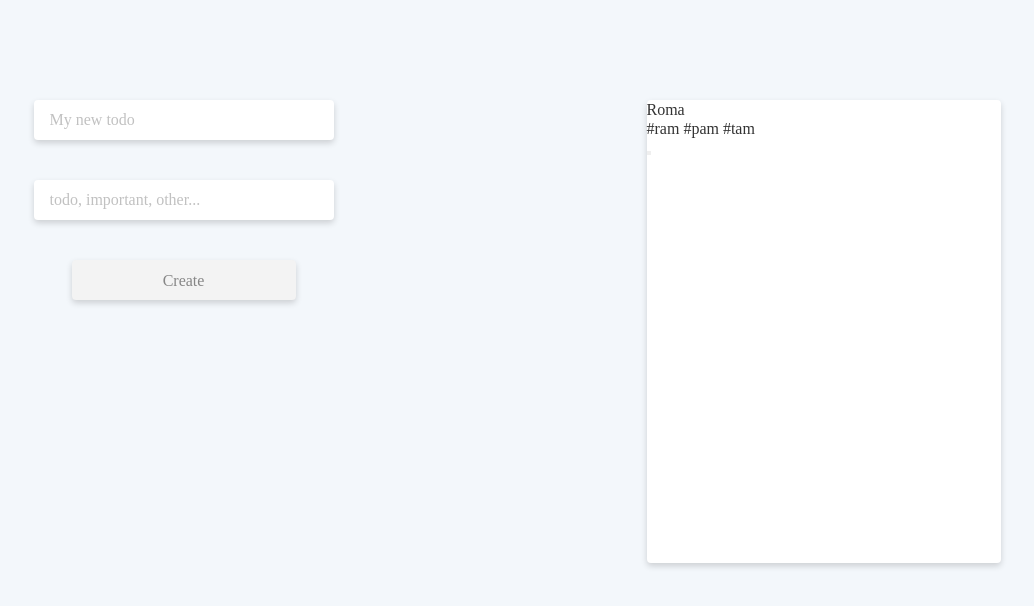
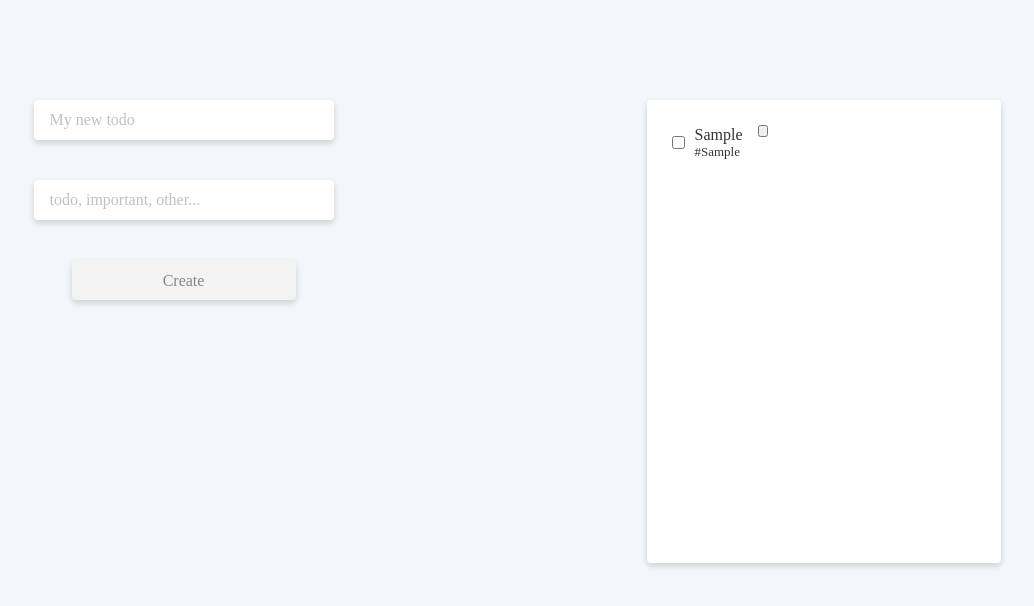
Before and after one commit to RomanFjur/ToDo, a plain HTML site: page index.html in a window 1280 px wide. Both pictures are taken after typing "Sample", "Sample" into the empty fields and a click on the button "Create". Shown: the whole page, without its empty margins (123-1157 px from the left). Drawn offline with Linux system fonts and the light colour scheme.

Commit message:
fix(script.js, style.css): fix getter and setter in ToDoList

```diff
--- a/script.js
+++ b/script.js
@@ -57,7 +57,9 @@ class ToDoForm {
     this.tagsInput.value = '';
   }
 
-  setOnSubmit(arr) {
+  setOnSubmit(obj) {
+    let arr = [];
+    arr.push(obj);
     toDoList.addToDoItem(arr);
   }
 }
@@ -72,14 +74,19 @@ class ToDoList {
     this.rootElement.append(list);
     this.list = list;
 
-    this.toDoItems = [{name: 'Roma', tags: 'ram, pam, tam'}];
-    this.renderToDoItem();
+    this.toDoItems = [...initialState];
   }
 
   // все равно не работает =(
-  // set toDoItems(value) {
-  //   this.checkIsEmpty();
-  // }
+
+  get toDoItems (){
+    return this._toDoItems;
+  }
+
+  set toDoItems(value) {
+    this._toDoItems = value;
+    this.checkIsEmpty();
+  }
 
   checkIsEmpty() {
     if (!this.toDoItems || this.toDoItems.length === 0) {
@@ -100,20 +107,24 @@ class ToDoList {
   }
 
   renderToDoItems() {
-
+    // Пока не продумывал
   }
 
   renderToDoItem() {
-    //this.deleteEmptyLabel();
+    this.deleteEmptyLabel();
 
     const toDo = document.createElement('div'),
-          toDoCheckbox = document.createElement('checkbox'),
+          toDoCheckbox = document.createElement('input'),
+          toDoDiv = document.createElement('div'),
           toDoName = document.createElement('p'),
           toDoTags = document.createElement('p'),
           toDoDeleteButton = document.createElement('button');
 
+    toDoCheckbox.type = 'checkbox';
+
     toDo.classList.add('toDo');
     toDoCheckbox.classList.add('checkbox');
+    toDoDiv.classList.add('toDoItem');
     toDoName.classList.add('name');
     toDoTags.classList.add('tags');
     toDoDeleteButton.classList.add('delete');
@@ -124,16 +135,16 @@ class ToDoList {
 
     this.list.append(toDo);
     toDo.append(toDoCheckbox);
-    toDo.append(toDoName);
-    toDo.append(toDoTags);
+    toDo.append(toDoDiv);
+    toDoDiv.append(toDoName);
+    toDoDiv.append(toDoTags);
     toDo.append(toDoDeleteButton);
   }
 
+  // Неправильно, но пока как кастыль
   addToDoItem(arr) {
-    // Намудрил в создании массива
-    let newArr = [];
-    newArr.push(arr);
-    this.toDoItems = newArr;
+    this.toDoItems = arr;
+    this.renderToDoItem();
   }
 }
 
--- a/style.css
+++ b/style.css
@@ -78,3 +78,39 @@ body {
   background-color: #fff;
   box-sizing: border-box;
 }
+
+.emptyList {
+  display: block;
+  margin: 0;
+  margin-top: 222px;
+  margin-left: 55px;
+}
+
+.toDo {
+  display: flex;
+  flex-direction: row;
+  margin: 0;
+  margin-left: 25px;
+  margin-top: 25px;
+}
+
+.checkbox {
+  margin-right: 10px;
+}
+
+.toDoItem {
+  margin-right: 15px;
+}
+
+.delete {
+  display: block;
+  width: 10px;
+  height: 12px;
+  margin: 0;
+  padding: 0;
+}
+
+.tags {
+  font-size: 13px;
+  line-height: 16px;
+}
```
